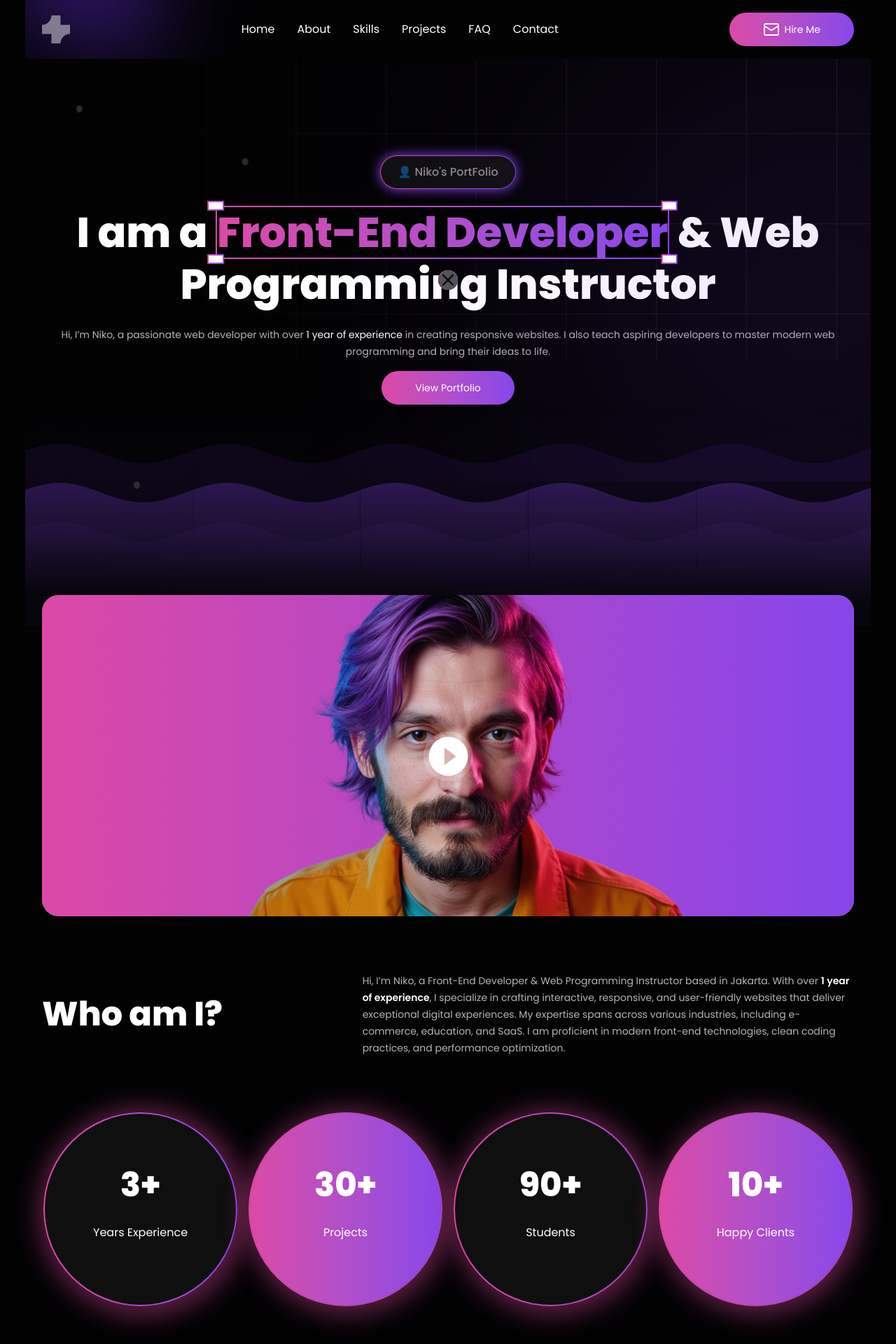
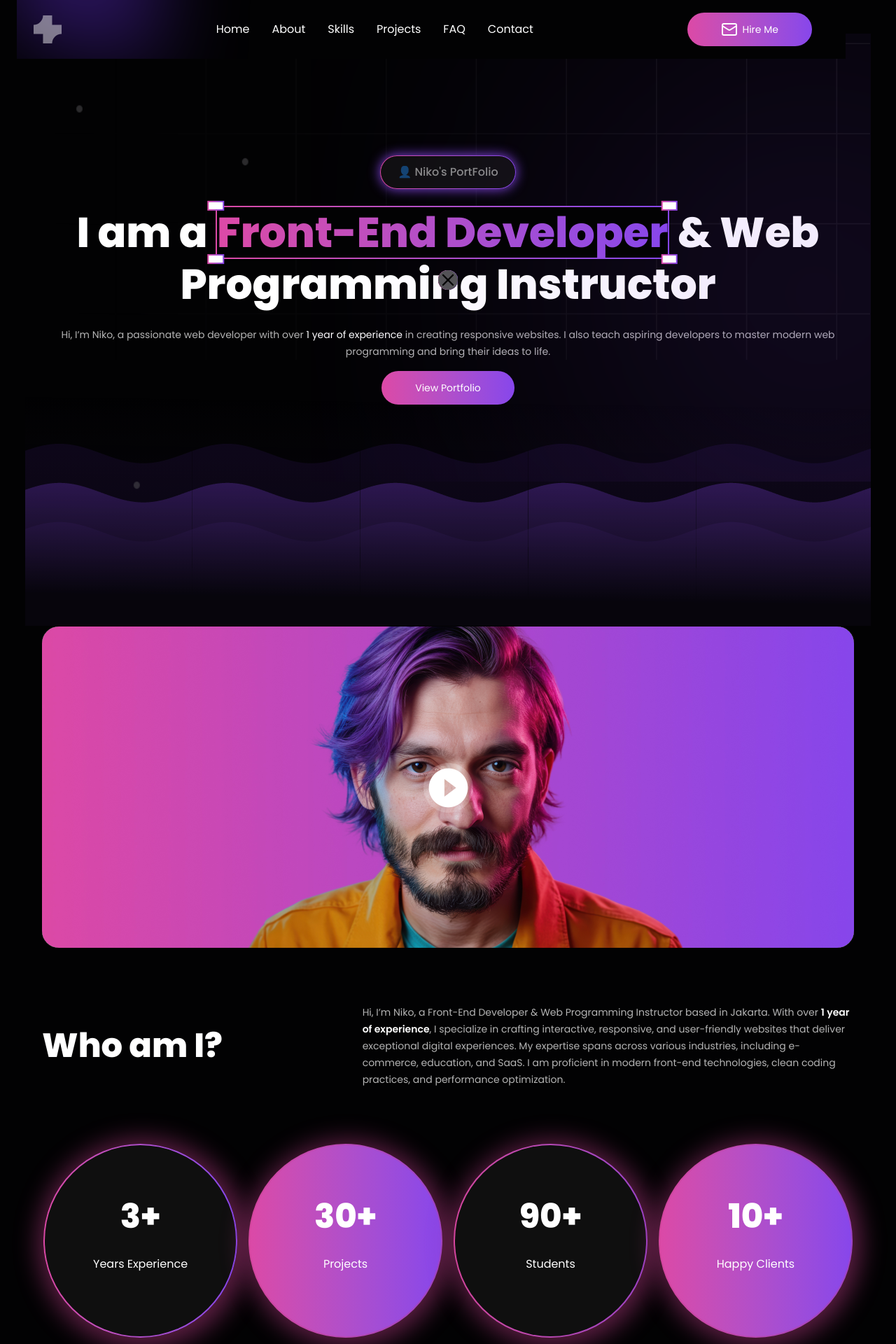
Before and after one commit to NikolausAlbert-cloud/WPH-Portfolio, a Next.js app: page / in a window 1280 px wide. Shown: the top 1920 px of the page at 70% size. Built offline with nearby package versions, Linux system fonts and the light colour scheme.

Commit message:
hero pict waves

```diff
--- a/src/app/home/partials/hero_picture.tsx
+++ b/src/app/home/partials/hero_picture.tsx
@@ -32,7 +32,7 @@ const Hero_picture = () => {
         </Button>
       </div>
       <motion.div
-        style={{
+       style={{
           backgroundImage: 'url(/images/wave.svg)',
           backgroundSize: 'cover',
           backgroundRepeat: 'repeat',
@@ -45,7 +45,8 @@ const Hero_picture = () => {
         variants={waveVariants}
         initial='hidden'
         animate='visible'
-      />
+      >
+      </motion.div>
     </section>
   );
 };
--- a/src/app/home/partials/navbar.tsx
+++ b/src/app/home/partials/navbar.tsx
@@ -43,7 +43,7 @@ const navbarMenuVariants = {
 const Navbar = () => {
   return (
     <header
-    className='fixed top-0 z-50 bg-neutral-600 w-full'
+    className='custom-container fixed top-0 z-50 bg-neutral-600 w-full'
 
     >
       <div
--- a/src/app/home/partials/who_I_am.tsx
+++ b/src/app/home/partials/who_I_am.tsx
@@ -30,7 +30,7 @@ const Who_I_am = () => {
         className='custom-container flex-center flex-col'
         style={{
           margin: 'auto',
-          marginTop: 'clamp(-2.81rem, 13.25vw, -10rem)',
+          // marginTop: 'clamp(-2.81rem, 13.25vw, -10rem)',
           gap: 'clamp(2.5rem, 6.62vw, 5rem)',
         }}
       >
--- a/src/app/page.tsx
+++ b/src/app/page.tsx
@@ -13,7 +13,7 @@ import Why_standout_table from './home/partials/why_standout_table';
 
 export default function Home() {
   return (
-    <div className='flex flex-col item-center justify-center'>
+    <div className='flex flex-col '>
       <Navbar />
       <Hero />
       <Hero_picture />
```
Also changed, not shown: public/background/hero-waves-decoration.png (added).
